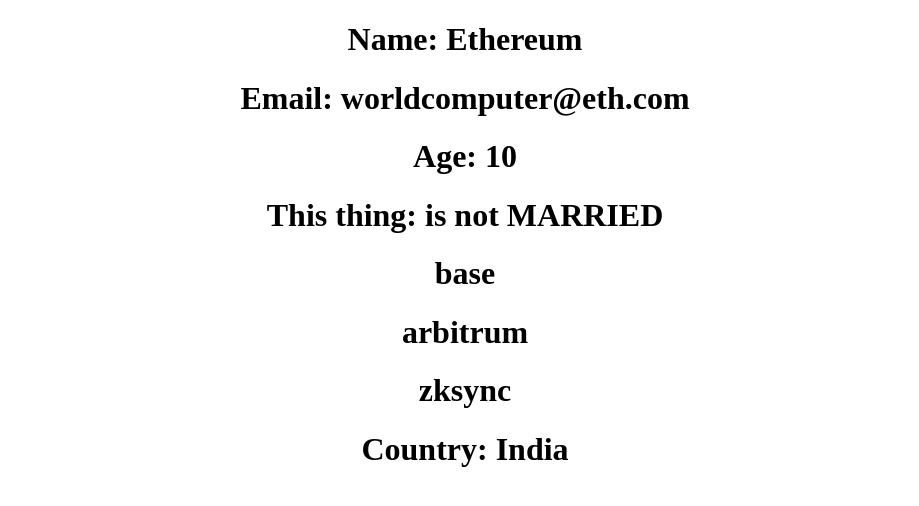
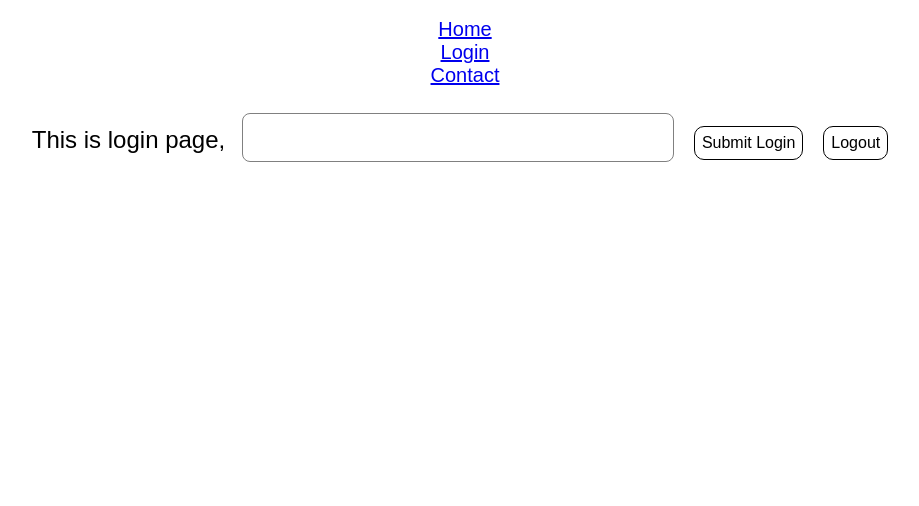
Before and after one commit to aravinth-in/learning-react, a React (Create React App) app: page /login in a window 1280 px wide. Shown: the top 506 px of the page, without its empty margins (175-1094 px from the left). Built offline with nearby package versions, Linux system fonts and the light colour scheme.

Commit message:
Redux toolkit

```diff
--- a/package.json
+++ b/package.json
@@ -3,6 +3,7 @@
   "version": "0.1.0",
   "private": true,
   "dependencies": {
+    "@reduxjs/toolkit": "^2.8.2",
     "@testing-library/dom": "^10.4.0",
     "@testing-library/jest-dom": "^6.6.3",
     "@testing-library/react": "^16.3.0",
@@ -11,8 +12,11 @@
     "@types/node": "^16.18.126",
     "@types/react": "^19.1.8",
     "@types/react-dom": "^19.1.6",
+    "@types/react-router": "^5.1.20",
     "react": "^19.1.0",
     "react-dom": "^19.1.0",
+    "react-redux": "^9.2.0",
+    "react-router-dom": "^7.7.0",
     "react-scripts": "5.0.1",
     "typescript": "^4.9.5",
     "web-vitals": "^2.1.4"
--- a/src/App.css
+++ b/src/App.css
@@ -1,38 +1,39 @@
-.App {
-  text-align: center;
+body {
+  box-sizing: border-box;
+  font-family: Arial, Helvetica, sans-serif;
 }
 
-.App-logo {
-  height: 40vmin;
-  pointer-events: none;
+div{
+  font-size: 1rem;
 }
 
-@media (prefers-reduced-motion: no-preference) {
-  .App-logo {
-    animation: App-logo-spin infinite 20s linear;
-  }
+h1{
+  font-weight: normal;
+  font-size: 1.5rem;
 }
 
-.App-header {
-  background-color: #282c34;
-  min-height: 100vh;
+.App{
   display: flex;
   flex-direction: column;
   align-items: center;
-  justify-content: center;
-  font-size: calc(10px + 2vmin);
-  color: white;
+  justify-self: center;
+  font-size: 20px;
+  padding: 10px;
 }
 
-.App-link {
-  color: #61dafb;
+input{
+  margin: 10px;
+  padding: 5px;
+  border: solid 0.5px gray;
+  font-size: 2rem;
+  border-radius: 0.5rem;
 }
 
-@keyframes App-logo-spin {
-  from {
-    transform: rotate(0deg);
-  }
-  to {
-    transform: rotate(360deg);
-  }
+button{
+  border: solid 0.5px black;
+  border-radius: 10px;
+  background-color: white;
+  font-size: 1rem;
+  padding: 7px;
+  margin: 0 10px;
 }
--- a/src/App.tsx
+++ b/src/App.tsx
@@ -1,18 +1,28 @@
-import React from 'react';
+
 import './App.css';
-import { Person, Country } from './components/Person';
+import { BrowserRouter as Router, Routes, Route, Link } from "react-router-dom";
+import { Home } from "./pages/Home";
+import { Contact } from "./pages/Contact";
+import { Login } from "./pages/Login";
+import { Provider } from "react-redux";
+import { store } from "./store"
 
 function App() {
   return (
     <div className="App">
-      <Person
-        name = "Ethereum"
-        email = "worldcomputer@eth.com"
-        age = {10}
-        isMarried = {false}
-        friends = {["base", "arbitrum", "zksync"]}
-        country = {Country.India}
-      />
+      <Provider store={store}>
+      <Router>
+        <Link to="/"> Home </Link>
+        <Link to="/login"> Login </Link>
+        <Link to="/contact"> Contact </Link>
+        <Routes>
+          <Route path='/' element={<Home />} />
+          <Route path='/login' element={<Login />} />
+          <Route path='/contact' element={<Contact />} />
+          <Route path='*' element={<h1> Page Not Found</h1>} />
+        </Routes>
+      </Router>
+      </Provider>
     </div>
   );
 }
--- a/src/index.tsx
+++ b/src/index.tsx
@@ -1,6 +1,6 @@
 import React from 'react';
 import ReactDOM from 'react-dom/client';
-import App from './App';
+import App from "./App";
 
 const root = ReactDOM.createRoot(
   document.getElementById('root') as HTMLElement
--- /dev/null
+++ b/src/pages/Contact.tsx
@@ -0,0 +1,3 @@
+export const Contact = () => {
+  return <h1> THIS IS THE CONTACT PAGE</h1>;
+};
--- /dev/null
+++ b/src/pages/Home.tsx
@@ -0,0 +1,6 @@
+import { useDispatch, useSelector } from "react-redux";
+
+export const Home = () => {
+  const username = useSelector((state: any) => state.user.value.username);
+  return <h1> This is home page, {username} </h1>;
+};
--- /dev/null
+++ b/src/pages/Login.tsx
@@ -0,0 +1,21 @@
+import { useState } from "react";
+import { login, logout } from "../store";
+import { useDispatch, useSelector } from "react-redux";
+
+export const Login = () => {
+  const [newUsername, setNewUsername] = useState("");
+
+  const dispatch = useDispatch();
+  const username = useSelector((state: any) => state.user.value.username);
+
+  return (
+    <h1>
+        This is login page, {username}
+      <input onChange={(event) => setNewUsername(event.target.value)} />
+      <button onClick={ () => dispatch(login({username: newUsername}))}>
+        Submit Login
+      </button>
+      <button onClick={() => dispatch(logout())}> Logout </button>
+    </h1>
+  );
+};
--- /dev/null
+++ b/src/store.ts
@@ -0,0 +1,24 @@
+import  { configureStore, createSlice } from "@reduxjs/toolkit";
+
+const initialState = {value: {username: " "}};
+const userSlice = createSlice({
+    name: "user",
+    initialState,
+    reducers: {
+        login : (state, action) => {
+            state.value = action.payload;
+        },
+
+        logout: (state) => {
+            state.value = initialState.value;
+        },
+    },
+});
+
+export const { login, logout } = userSlice.actions;
+
+export const store = configureStore({
+    reducer: {
+        user: userSlice.reducer,
+    },
+});
```
Also changed, not shown: 1 other file (tests, documents, lock files or other folders).
